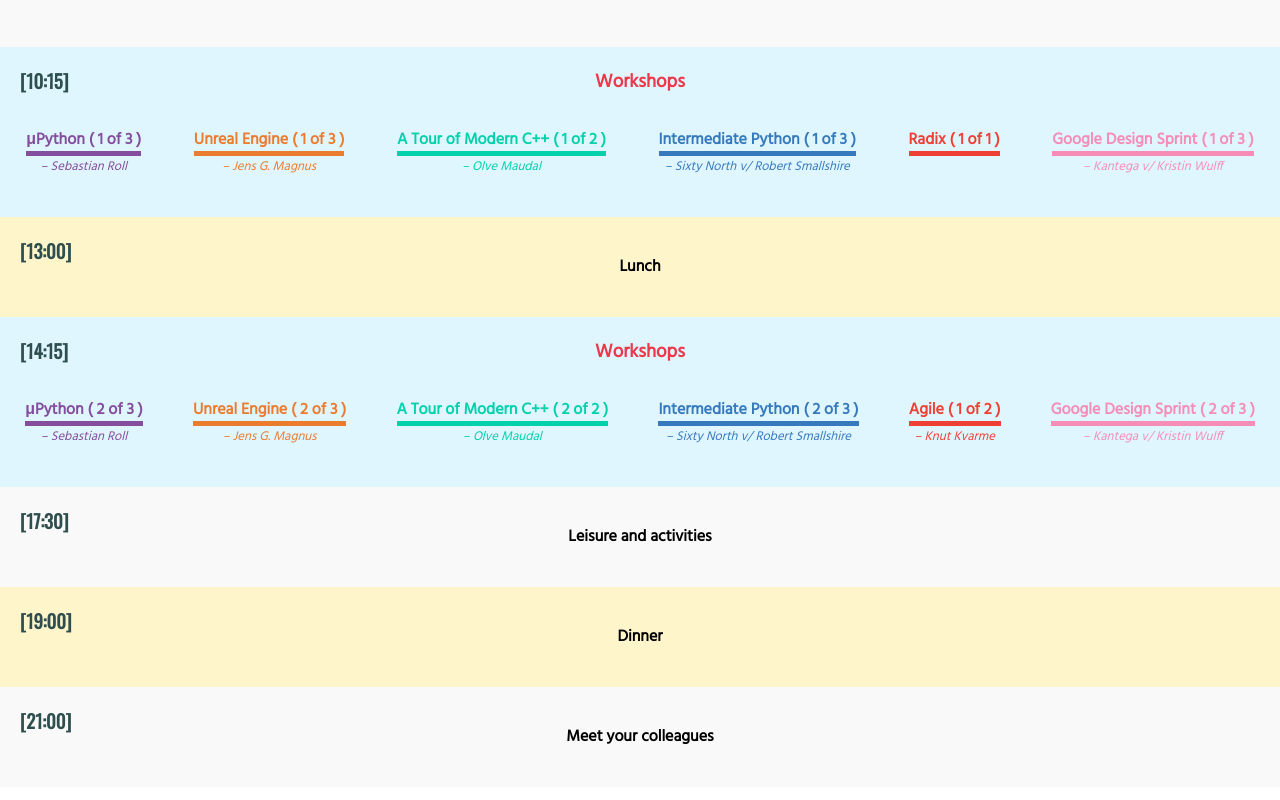
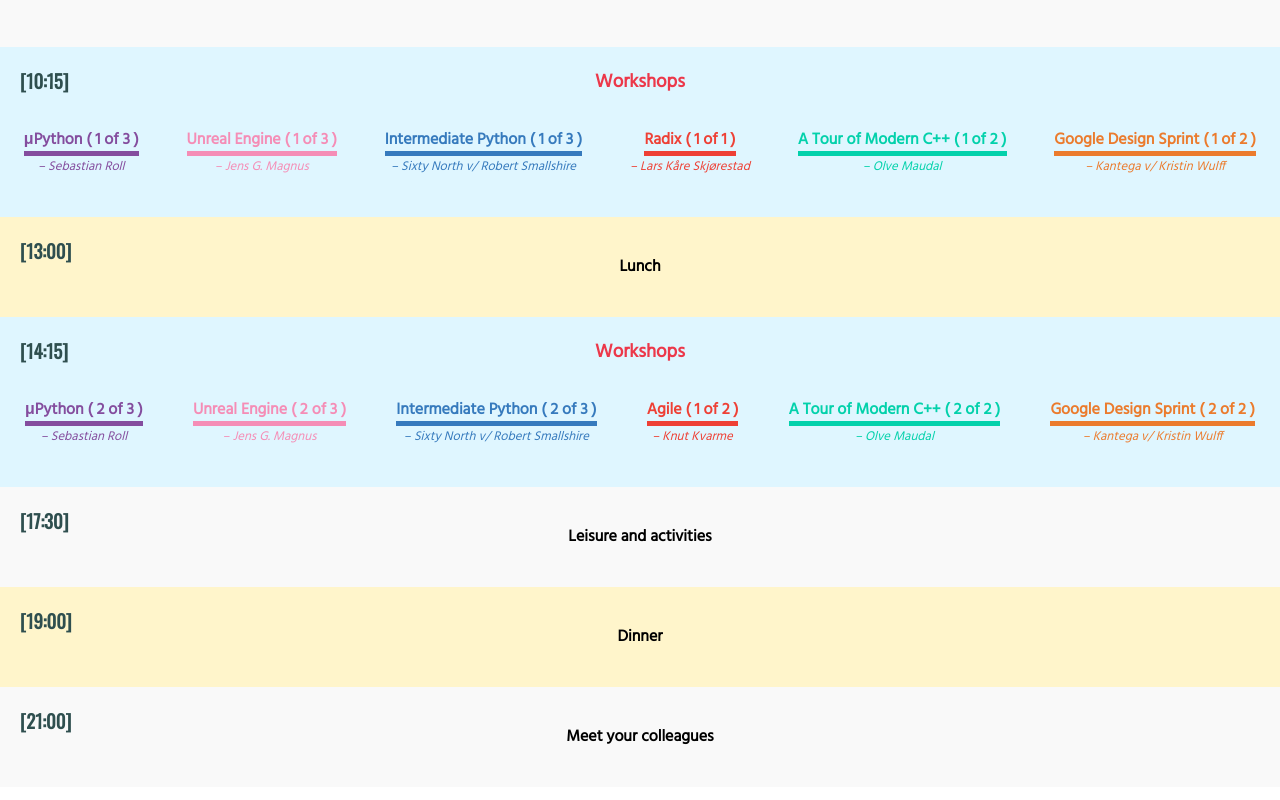
Before and after one commit to equinor/edc2018.github.io, a React (Create React App) app: page / in a window 1280 px wide. Shown: the part 1660-2460 px from the top of the page. Built offline with nearby package versions, Linux system fonts and the light colour scheme.

Commit message:
added description for radix and agile, removed design sprint from last day

```diff
--- a/src/data.js
+++ b/src/data.js
@@ -89,6 +89,7 @@ const IDS = {
   DESIGN_SPRINT: 'design_sprint',
   RADIX: 'radix',
   AGILE: 'agile',
+  HACKATHON: 'hackathon',
 };
 
 export const events = [
@@ -330,7 +331,7 @@ export const events = [
     title: 'Unreal Engine',
     subtitle: 'Let’s make games with Unreal Engine!',
     speaker: SPEAKERS.JENS_G_MAGNUS,
-    color: '#EB7B2D',
+    color: '#f58db6',
     description:
       'This workshop is a combination of a tutorial and hackathon. We will go over everything you need to make simple games.\nThis includes\n• The Unreal Engine Editor \n• Programming in Blueprint(Unreal’s visual programming language) \n• Important gameplay classes \n• Materials During the tutorial section of the workshop we will learn by introducing new gameplay elements to template games provided by the engine. When we’re done with that it’s time to get creative!We will use what we’re learned to create our own games.\nUnreal Engine 4 is a powerful tool. The engine can be modified, extended and scripted with C++; something we might touch upon if there is time. It supports VR / AR with all mainstream hardware.\nWorkshop requirements:\n• Somewhat beefy computer, the editor is heavy (but the standard laptop works) \n• UnrealEnginelicense, it’s free, you just need to register at https://www.unrealengine.com \n• Preferably with the Unreal Engine installed\n\t– Do this before the workshop as the installation is at minimum 7GB \n\t– If you run Linux, you need to build the engine from source, this requires a newer version of make, clang, and mono.',
     timeSlots: [
@@ -405,7 +406,7 @@ export const events = [
     title: 'Google Design Sprint',
     speaker: SPEAKERS.KRISTIN_WULFF,
     company: 'Kantega v/ Kristin Wulff',
-    color: '#f58db6',
+    color: '#EB7B2D',
     description:
       'Get to know a practical, and time boxed implementation of Design Thinking from Google Ventures. The methodical five days approach, forces the team to explore a vast space of ideas, and assist you in quickly narrowing them down to the one you really want to test on your users. An agile approach to the design phase, that allows your team to fail fast and shortcuts the idea→learning feedback loop. Do you think we could be more curious and creative in the earlier stages of our projects. Do you think that our projects are agile in name, but not always in practice. Or have you at some point simply experienced that the code you were writing, was an excellent answer, but sadly for the wrong question. Then join in for three×three hours of fun, a new perspective on the design phase, and a pocket full of ideation activities and practices for you and your team.\nPrimarily for: Everyone\nParticipant requirements: Their head and hands.',
     timeSlots: [
@@ -429,11 +430,12 @@ export const events = [
   },
   {
     id: IDS.RADIX,
-    title: 'Radix half day Workshop',
+    title: 'Getting a feel for Radix',
     shortTitle: 'Radix',
-    speaker: '',
+    speaker: SPEAKERS.LARS_KARE_SKJORESTED,
     color: '#EE4035',
-    description: 'TODO: Insert description here!!',
+    description:
+      'The vision/purpose for Omnia Radix is Happy and efficient Software Developers. We want to provide a basic modern cloud native software engineering capability for small teams. Keywords are iterative development, automation CI/CD and monitoring.\nIn this workshop we will build a simple web app using a basic software devel- opment workflow (code, version control, build, test), move the app to Docker containers and eventually deploy the app to the Radix platform.\nThe Radix platform that we will use is very early alpha stage - so expect some manual hurdles. When finished you should have an idea about how a cloud native software development workflow could look like - and what role Radix could play for your team.\nIn the workshop, you can use any programming language that you want to as long as it’s able to run in a Docker container on a Linux architecture. Our example app will be written in Node.JS. If you prefer to follow this “track” - please make sure that Node.JS is installed and running ok - prior to the workshop.\nPre-requisites\nYour own precious developer laptop with\n• Installed and working “programming echo system” of your choice (Node, Python, C#...)\n• Docker installed and working\n• Having a working account on github.com.\n• Git installed and working locally',
     timeSlots: [
       {
         time: TIME_SLOTS['10:15'],
@@ -449,13 +451,28 @@ export const events = [
     shortTitle: 'Agile',
     speaker: SPEAKERS.KNUT_KVARME,
     color: '#EE4035',
-    description: 'TODO: Insert description here!!',
+    description:
+      '4 Themes of Agile:\n\nCreating Better Leaders\nGain knowledge and support in transforming an organisation\'s culture to one of autonomy, self-organisation, and continuous improvement.The goal is to continually rise above the competition while attracting and retaining top talent.\n\nCreating Better Product Owners\nBecome a "product leader" in your business, through learning tools such as product strategy and road-mapping, while using Scrum to maximise your team\'s potential to create iterative, incremental, and innovative products.\n\nCreating Better ScrumMasters\nLearn new skills and techniques that help you become more effective change agent, and validate your role of ScrumMaster® in your world of work.\n\nCreating Better Teams\nDevelop skills so each of your team members is able to take ownership of the opportunity to self-organise, as the Scrum framework suggests. Learn how to manage and get the most out of yourself, your Product Owner, and ScrumMaster.\n\nDetailed schedule will be shared on the day.',
     timeSlots: [
       {
         time: TIME_SLOTS['14:15'],
         day: CONFERENCE_DAYS.DAY_2,
         date: CALENDAR_DATE.WEDNESDAY,
       },
+      {
+        time: TIME_SLOTS['09:00'],
+        day: CONFERENCE_DAYS.DAY_3,
+        date: CALENDAR_DATE.THURSDAY,
+      },
+    ],
+    category: CATEGORIES.WORKSHOP,
+  },
+  {
+    id: IDS.HACKATHON,
+    title: 'Hackathon',
+    description:
+      'Do you have an idea?  Try it out here, either on your own, or with other curious playgrounders.  Mistakes are made to be made; this is the time and place for trying and working on, both good and bad ideas.\nThe C++ slot and the design sprint slot end on day 2, so this slot is especially suited for C++-innovation collaboration.',
+    timeSlots: [
       {
         time: TIME_SLOTS['09:00'],
         day: CONFERENCE_DAYS.DAY_3,
@@ -548,10 +565,10 @@ export const schedule = [
         events: [
           { ...getLecture(IDS.MICRO_PYTHON), part: '1 of 3' },
           { ...getLecture(IDS.UNREAL_ENGINE), part: '1 of 3' },
-          { ...getLecture(IDS.C_PLUS_PLUS), part: '1 of 2' },
           { ...getLecture(IDS.INTERMEDIATE_PYTHON), part: '1 of 3' },
           { ...getLecture(IDS.RADIX), part: '1 of 1' },
-          { ...getLecture(IDS.DESIGN_SPRINT), part: '1 of 3' },
+          { ...getLecture(IDS.C_PLUS_PLUS), part: '1 of 2' },
+          { ...getLecture(IDS.DESIGN_SPRINT), part: '1 of 2' },
         ],
       },
       {
@@ -565,10 +582,10 @@ export const schedule = [
         events: [
           { ...getLecture(IDS.MICRO_PYTHON), part: '2 of 3' },
           { ...getLecture(IDS.UNREAL_ENGINE), part: '2 of 3' },
-          { ...getLecture(IDS.C_PLUS_PLUS), part: '2 of 2' },
           { ...getLecture(IDS.INTERMEDIATE_PYTHON), part: '2 of 3' },
           { ...getLecture(IDS.AGILE), part: '1 of 2' },
-          { ...getLecture(IDS.DESIGN_SPRINT), part: '2 of 3' },
+          { ...getLecture(IDS.C_PLUS_PLUS), part: '2 of 2' },
+          { ...getLecture(IDS.DESIGN_SPRINT), part: '2 of 2' },
         ],
       },
       {
@@ -596,10 +613,10 @@ export const schedule = [
         events: [
           { ...getLecture(IDS.MICRO_PYTHON), part: '3 of 3' },
           { ...getLecture(IDS.UNREAL_ENGINE), part: '3 of 3' },
-          { title: 'Hackathon', color: '#03D1AB', part: '1 of 1' },
           { ...getLecture(IDS.INTERMEDIATE_PYTHON), part: '3 of 3' },
           { ...getLecture(IDS.AGILE), part: '2 of 2' },
-          { ...getLecture(IDS.DESIGN_SPRINT), part: '3 of 3' },
+          { ...getLecture(IDS.HACKATHON), part: '1 of 1', color: '#03D1AB' },
+          { ...getLecture(IDS.HACKATHON), part: '1 of 1', color: '#EB7B2D' },
         ],
       },
       {
```
